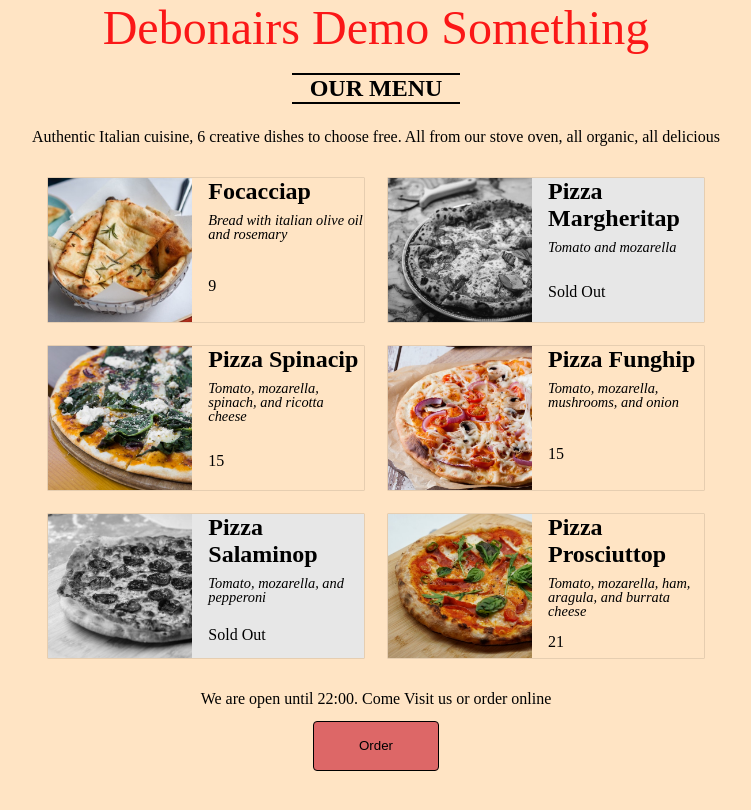
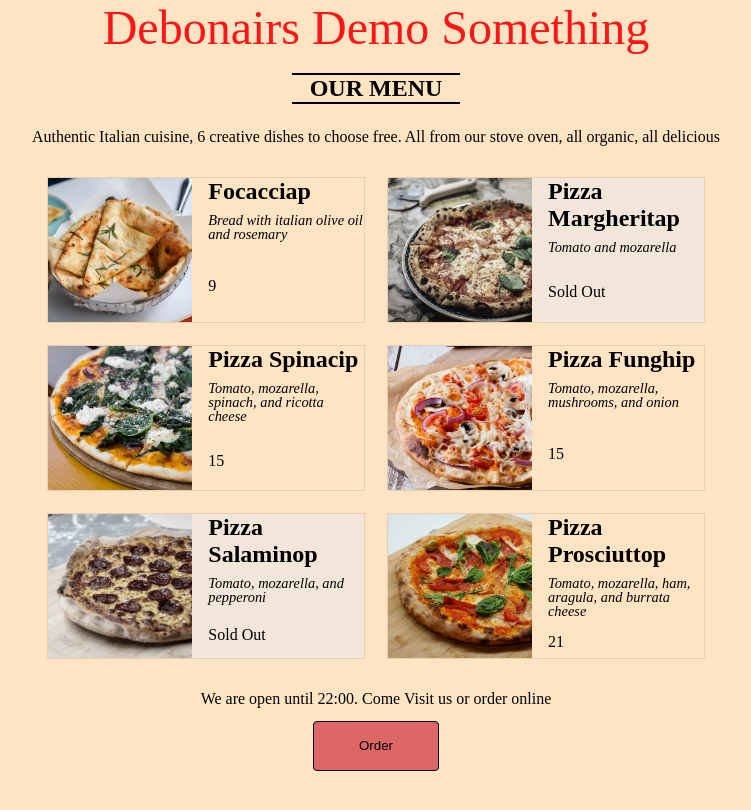
Before and after one commit to FortunateOmonuwa/Res-Menu, a React (Vite) app in the folder Debonairs-Menu/: page / in a window 1280 px wide. Shown: the top 810 px of the page, without its empty margins (264-1015 px from the left). Built offline with nearby package versions, Linux system fonts and the light colour scheme.

Commit message:
change graysclae value

```diff
--- a/Debonairs-Menu/src/index.css
+++ b/Debonairs-Menu/src/index.css
@@ -75,7 +75,7 @@ img {
   box-shadow: 0px 0px 0px 0.5px rgba(0, 0, 0, 0.2);
   gap: 1em;
   transition: all 0.8s ease-in-out;
-  filter: grayscale(1);
+  filter: grayscale(0.6);
 }
 .main .pizza-list .sold-out .content {
   display: grid;
--- a/Debonairs-Menu/src/index.scss
+++ b/Debonairs-Menu/src/index.scss
@@ -79,7 +79,7 @@ img {
             box-shadow: 0px 0px 0px 0.5px rgba(0, 0, 0, 0.2);
             gap: 1em;
             transition: all 0.8s ease-in-out;
-            filter: grayscale(1);
+            filter: grayscale(0.6);
 
             .content {
                 display: grid;
```
Also changed, not shown: 1 other file (tests, documents, lock files or other folders).
